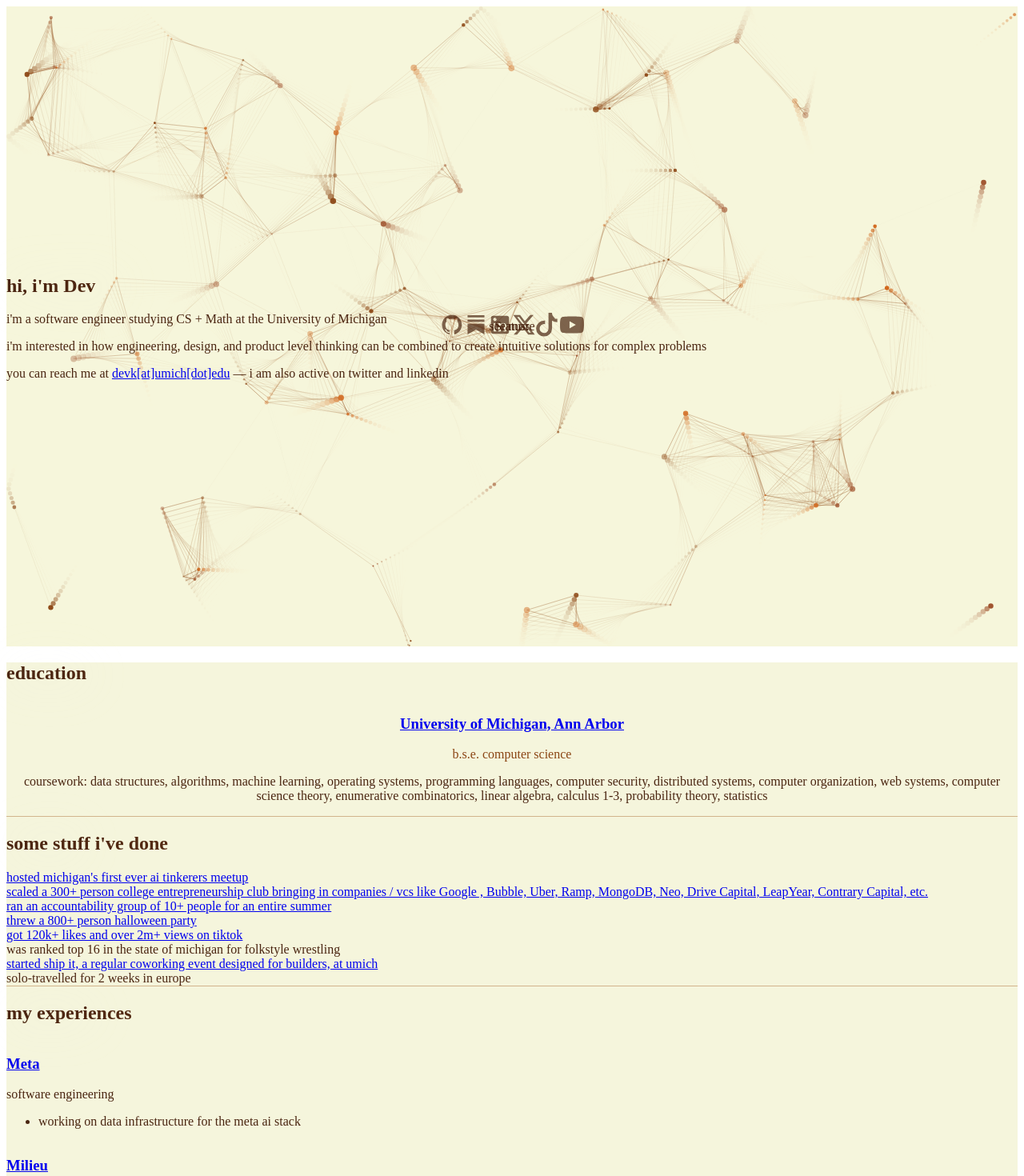
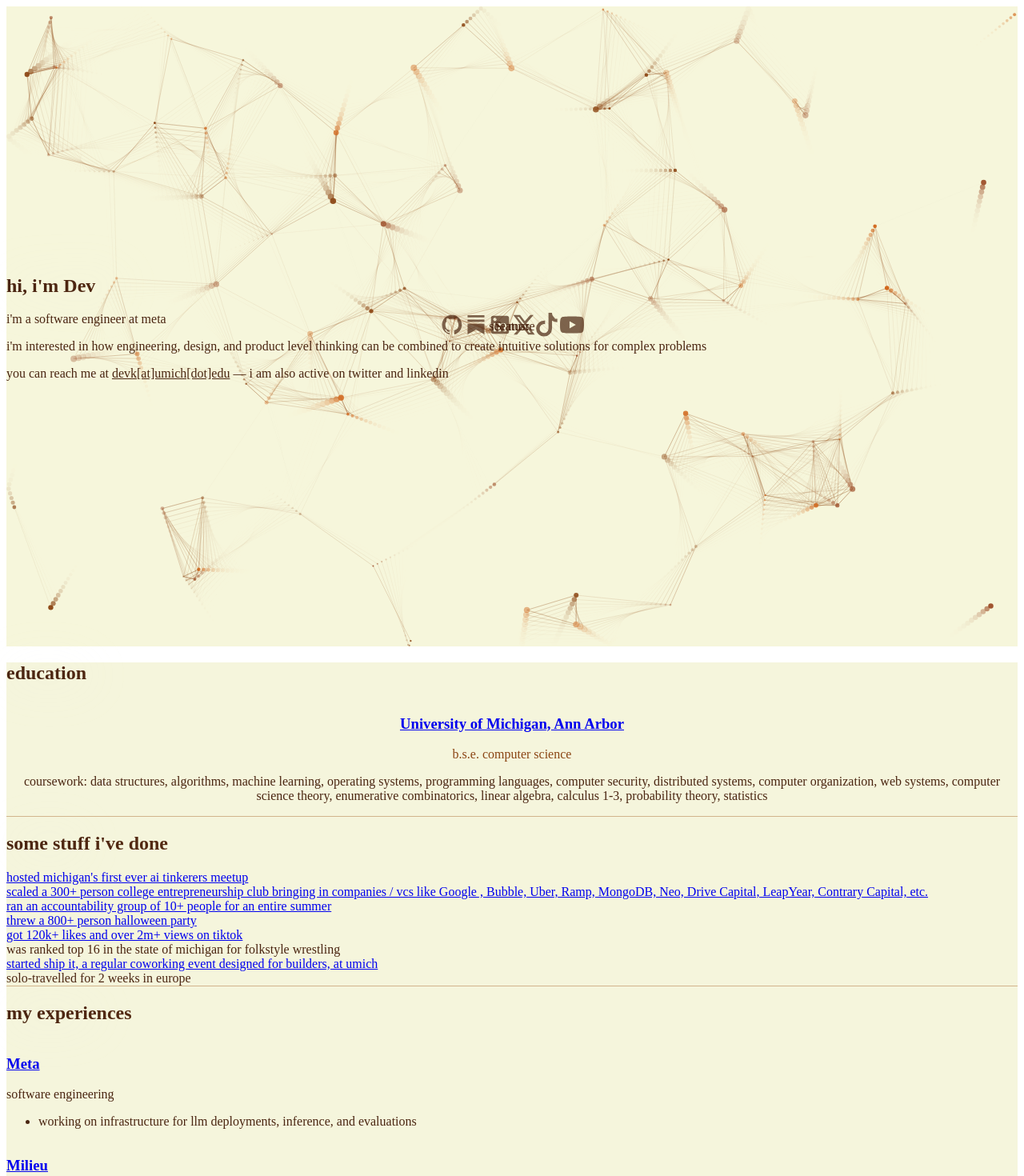
Before and after one commit to devk03/portfolio-website, a Next.js app: page / in a window 1280 px wide. Shown: the top 1470 px of the page at 80% size. Built offline with nearby package versions, Linux system fonts and the light colour scheme.

Commit message:
Updated Personal Site

```diff
--- a/pages/index.tsx
+++ b/pages/index.tsx
@@ -73,7 +73,7 @@
       role: "software engineering",
       link: "https://meta.com",
       description: [
-        "working on data infrastructure for the meta ai stack"
+        "working on infrastructure for llm deployments, inference, and evaluations"
       ],
       image: "/employment/meta.png"
     },
@@ -173,7 +173,7 @@
       <Head>
         <title>Dev Kunjadia</title>
         <meta name="viewport" content="width=device-width, initial-scale=1.0" />
-        <meta name="description" content="Dev Kunjadia - Software Engineer and Student at University of Michigan" />
+        <meta name="description" content="Dev Kunjadia - Software Engineer at Meta" />
 
         {/* Open Graph / Social Media Meta Tags */}
         <meta property="og:title" content="Dev Kunjadia" />
@@ -296,9 +296,9 @@
             </h1>
 
             <div className="text-xl text-[#4A2511] space-y-4 text-left">
-              <p>i'm a software engineer studying CS + Math at the University of Michigan</p>
+              <p>i'm a software engineer at meta</p>
               <p>i'm interested in how engineering, design, and product level thinking can be combined to create intuitive solutions for complex problems</p>
-              <p>you can reach me at <Link href="mailto:devk@umich.edu" className="underline transition-colors duration-300 hover:text-[#8B4513]">devk[at]umich[dot]edu</Link> — i am also active on twitter and linkedin</p>
+              <p>you can reach me at <span className="underline transition-colors duration-300 hover:text-[#8B4513]">devk[at]umich[dot]edu</span> — i am also active on twitter and linkedin</p>
             </div>
           </div>
         </div>
```
